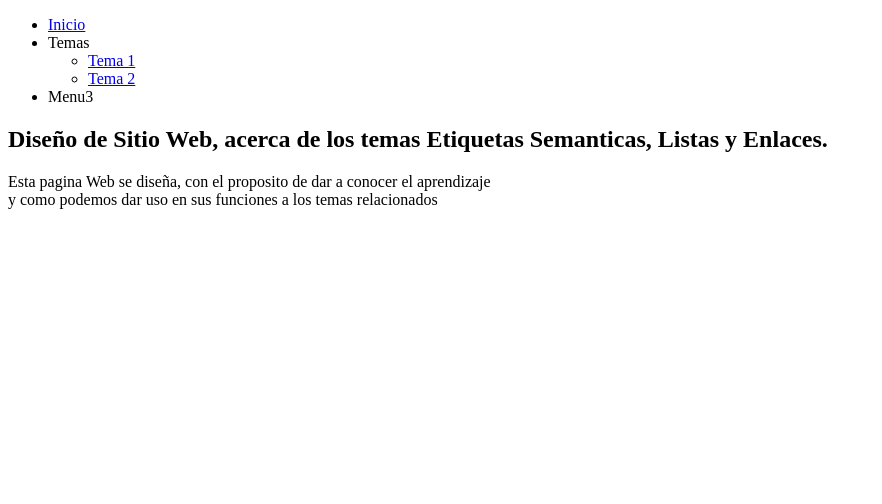
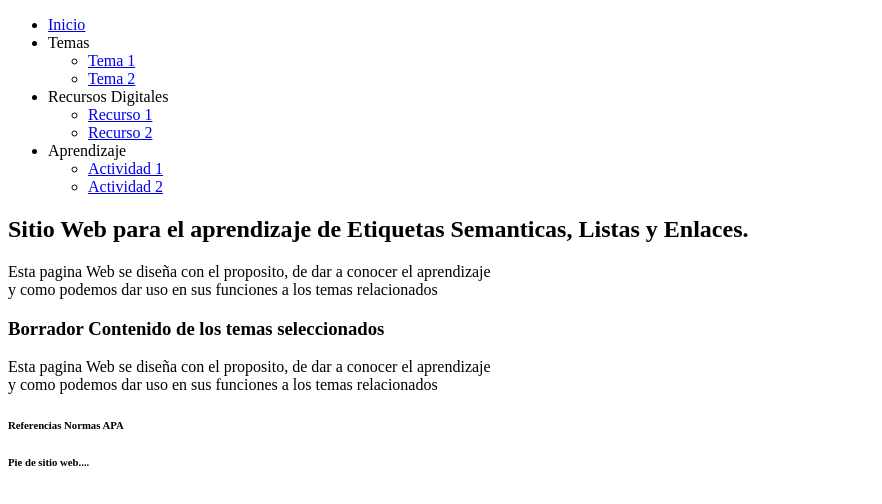
Before and after one commit to AlejandroDW/DSWAlejandroCalderon, a plain HTML site: page Fase2/design.html in a window 1280 px wide. Shown: the whole page, without its empty margins (0-882 px from the left). Drawn offline with Linux system fonts and the light colour scheme.

Commit message:
Update design.html

```diff
--- a/Fase2/design.html
+++ b/Fase2/design.html
@@ -16,14 +16,31 @@
                     <li><a href="#">Tema 1</a></li>
                     <li><a href="#">Tema 2</a></li>
                 </ul>
-                <li>Menu3</li>
+                <li>Recursos Digitales</li>
+                <ul>
+                    <li><a href="#">Recurso 1</a></li>
+                    <li><a href="#">Recurso 2</a></li>
+                </ul>
+                <li>Aprendizaje</li>
+                <ul>
+                    <li><a href="#">Actividad 1</a></li>
+                    <li><a href="#">Actividad 2</a></li>
+                </ul>
             </ul>
         </nav>
     </header>
     <section>
-        <h1>Diseño de Sitio Web, acerca de los temas Etiquetas Semanticas, Listas y Enlaces.</h1>
-        <p>Esta pagina Web se diseña, con el proposito de dar a conocer el aprendizaje <br>
+        <h1>Sitio Web para el aprendizaje de Etiquetas Semanticas, Listas y Enlaces.</h1>
+        <p>Esta pagina Web se diseña con el proposito, de dar a conocer el aprendizaje <br>
         y como podemos dar uso en sus funciones a los temas relacionados</p>
     </section>
+    <article><h3>Borrador Contenido de los temas seleccionados</h3>
+        <p>Esta pagina Web se diseña con el proposito, de dar a conocer el aprendizaje <br>
+            y como podemos dar uso en sus funciones a los temas relacionados
+            <h6>Referencias Normas APA</h6>
+        </p>
+    </article>
+    <footer><h6>Pie de sitio web....</h6></footer>
+
     </body>
 </html>
```
